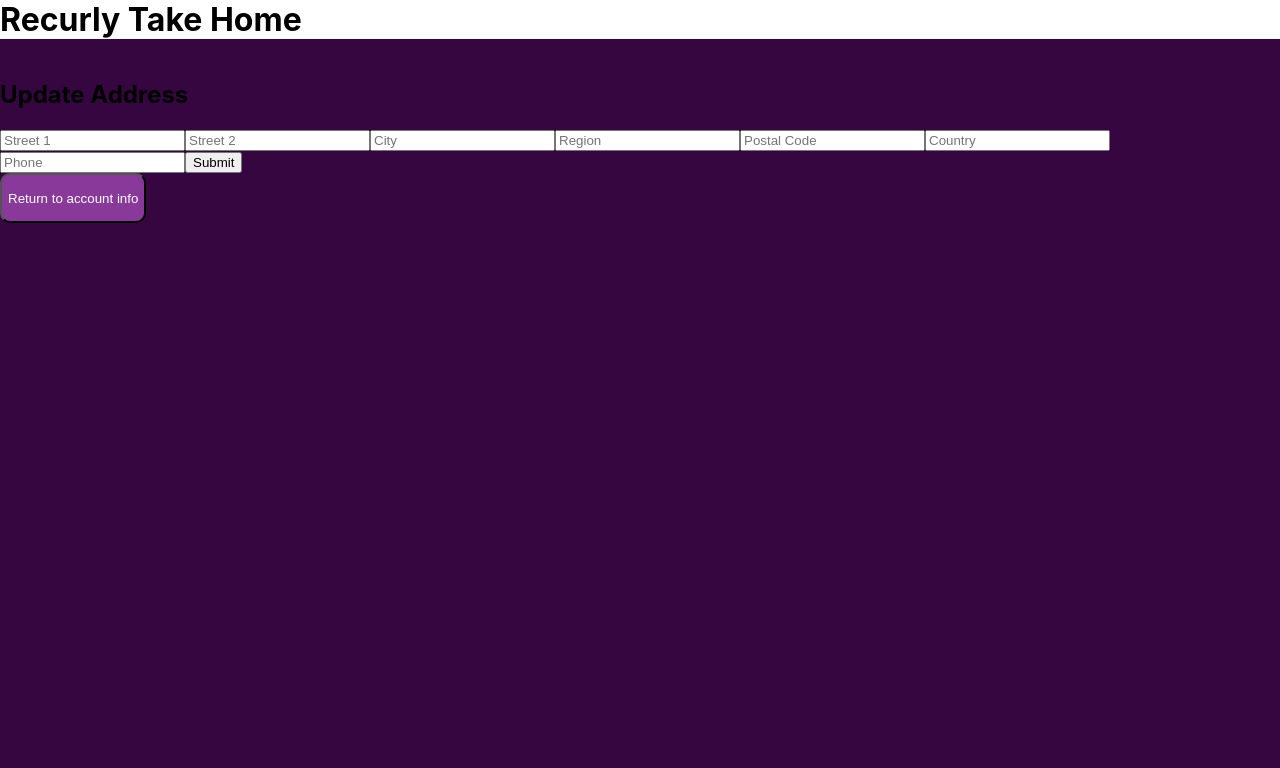
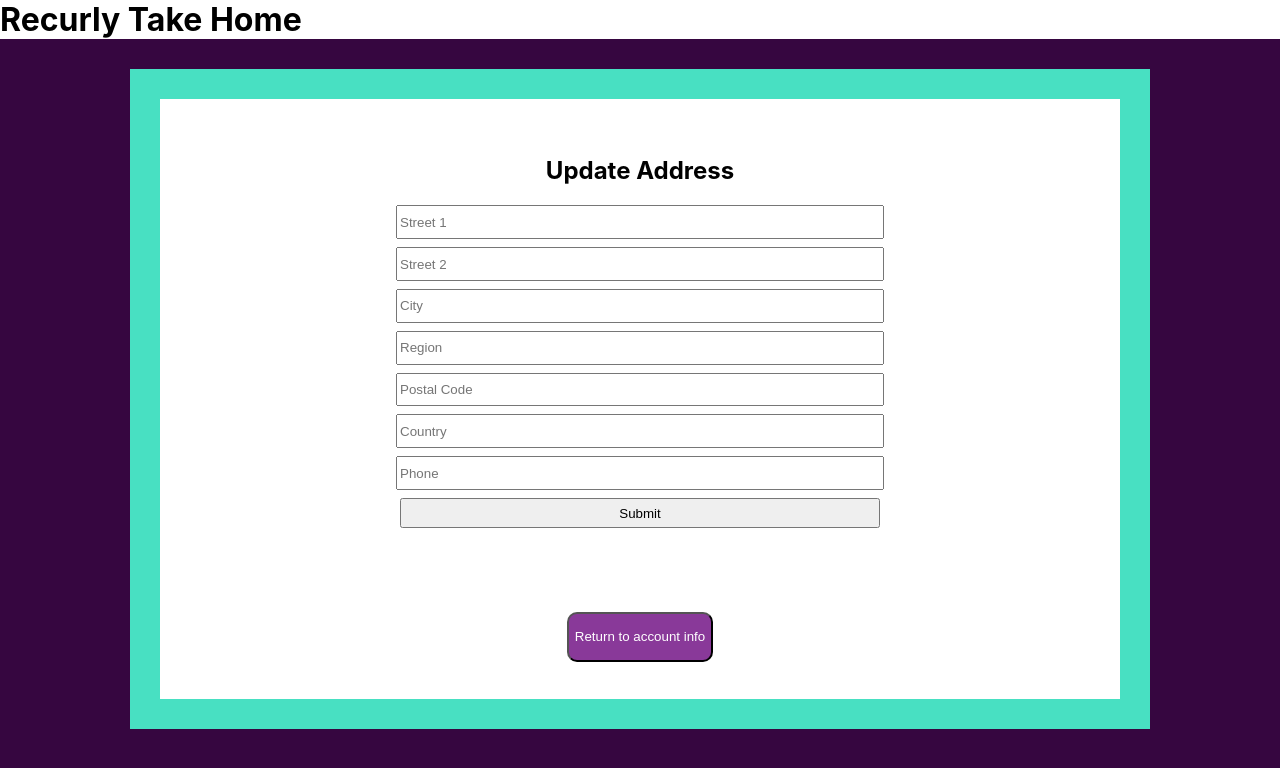
Before and after one commit to Jlavarine/Recurly-Take-Home, a React (Create React App) app: page /update in a window 1280 px wide. Shown: the top 768 px of the page. Built offline with nearby package versions, Linux system fonts and the light colour scheme; no server answers.

Commit message:
Add styling to main/account/update pages

```diff
--- a/src/AccountInfo.css
+++ b/src/AccountInfo.css
@@ -1,3 +1,7 @@
+span {
+    font-weight: bolder;
+}
+
 .account-info {
     display: flex;
     flex-direction: column;
--- a/src/AccountInfo.js
+++ b/src/AccountInfo.js
@@ -6,15 +6,15 @@
         return(
             <div className="account-info">
                 <div>
-                    <h2 className="info-title">Account Info</h2>
-                    <p>First Name: {accountInfo.first_name}</p>
-                    <p>Last Name: {accountInfo.last_name}</p>
+                    <h2 className="info-title">Account Information</h2>
+                    <p><span>First Name:</span> {accountInfo.first_name}</p>
+                    <p><span>Last Name:</span> {accountInfo.last_name}</p>
                     <hr></hr>
-                    <p>Street: {accountInfo.address.street1}</p>
-                    <p>City: {accountInfo.address.city}</p>
-                    <p>Country: {accountInfo.address.country}</p>
-                    <p>Postal Code: {accountInfo.address.postal_code}</p>
-                    <p>Phone: {accountInfo.address.phone}</p>
+                    <p><span>Street:</span> {accountInfo.address.street1}</p>
+                    <p><span>City:</span> {accountInfo.address.city}</p>
+                    <p><span>Country:</span> {accountInfo.address.country}</p>
+                    <p><span>Postal Code:</span> {accountInfo.address.postal_code}</p>
+                    <p><span>Phone:</span> {accountInfo.address.phone}</p>
                 </div>
                 <div className="info-buttons">
                     <Link to='/update'><button onClick={() => console.log(accountInfo)}>Update address</button></Link>
--- a/src/App.css
+++ b/src/App.css
@@ -23,16 +23,22 @@
   color: black;
   background-color: white;
   width: 100vw;
-  margin-top: 0px;;
+  margin-top: 0px;
+  margin-bottom: 30px;
 }
 
 .main-page {
   display: flex;
   flex-direction: column;
-  justify-content: center;
+  justify-content: space-evenly;
   align-items: center;
   text-align: center;
   background-color: white;
-  height: 80vh;
+  height: 75vh;
   width: 50vw;
+  border: solid #48E0C2 30px;
 }
+
+.welcome {
+  font-size: 50px;
+}
--- a/src/App.js
+++ b/src/App.js
@@ -40,6 +40,7 @@
       <h1 className='title'>Recurly Take Home</h1>
       <Route exact path='/'>
         <div className='main-page'>
+          <h2 className="welcome">Welcome to Recurly</h2>
           <Link to='/account'>
             <button>Click for Account Info</button>
           </Link>
--- /dev/null
+++ b/src/Form.css
@@ -0,0 +1,23 @@
+input {
+    height: 3rem;
+    width: 30rem;
+    margin-bottom: .5rem;
+}
+.form-container {
+    display: flex;
+    flex-direction: column;
+    align-items: center;
+    justify-content: space-around;
+    background-color: white;
+    height: 75vh;
+    width: 75vw;
+    border: solid #48E0C2 30px;}
+
+.form {
+    display: flex;
+    flex-direction: column;
+    justify-content: space-evenly;
+    align-items: center;
+    height: 50vh;
+    width: 50vw;
+}
--- a/src/Form.js
+++ b/src/Form.js
@@ -1,6 +1,6 @@
 import React, { useState } from 'react'
 import { Link } from 'react-router-dom';
-
+import './Form.css'
 const Form = ({updateAddress}) => {
     const [ street1, setStreet1] = useState('');
     const [ street2, setStreet2] = useState('');
@@ -17,7 +17,7 @@
     }
     return (
         <div className='form-container'>
-          <form onSubmit={(event) => submitUpdate(event)}>
+          <form className='form' onSubmit={(event) => submitUpdate(event)}>
             <h2>Update Address</h2>
             <input
             type='text'
```
